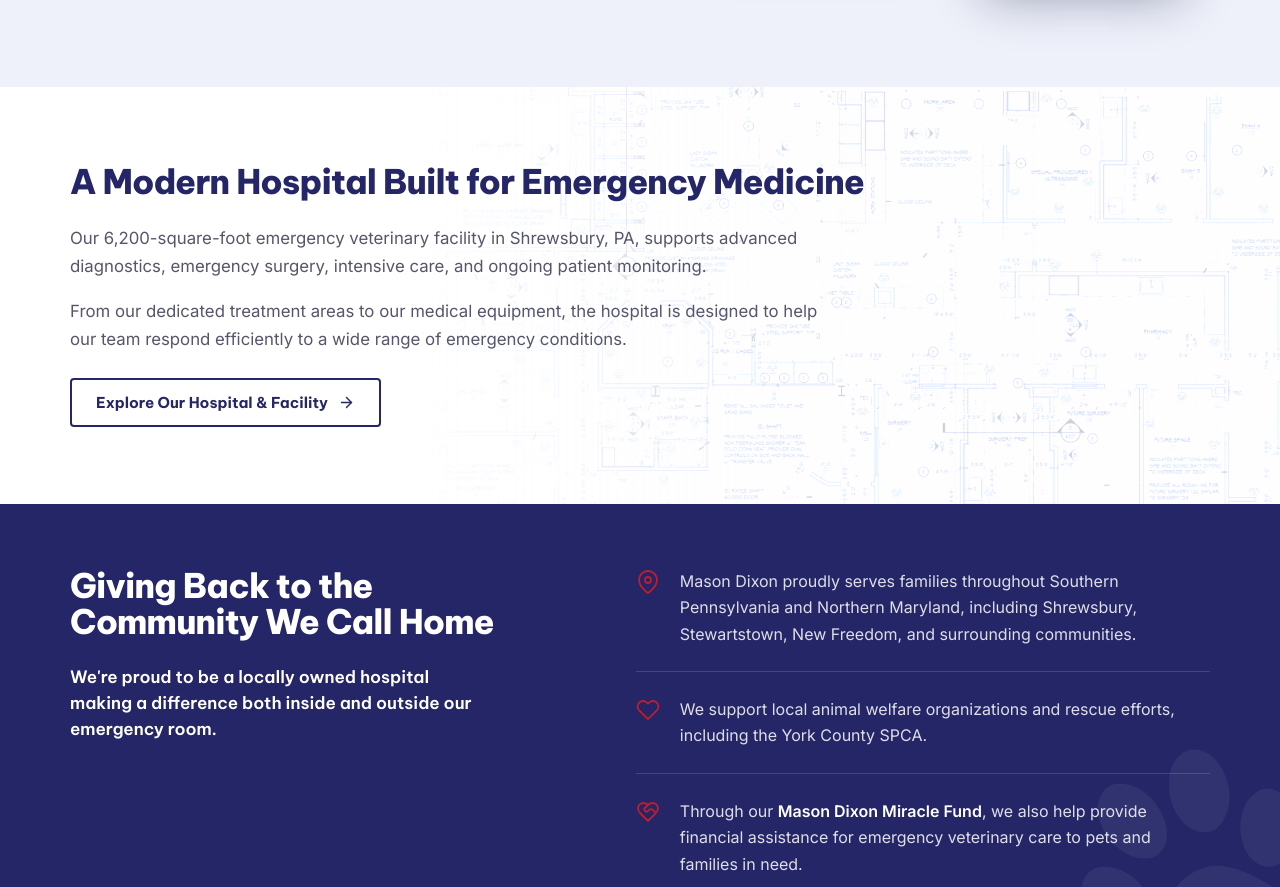
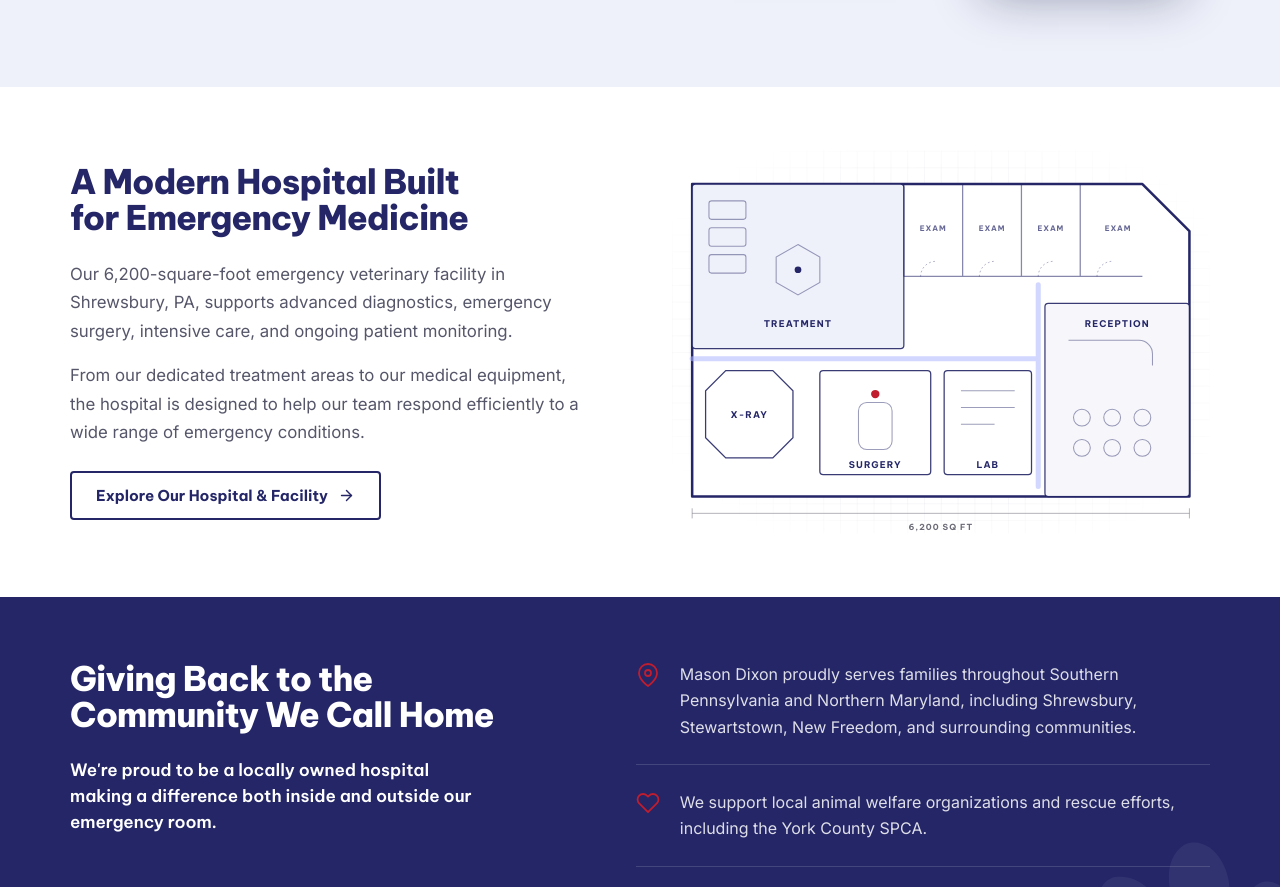
Before and after one commit to imageworksc/mason-dixon-about-us, a plain HTML site: page index.html in a window 1280 px wide. Shown: the part 5134-6021 px from the top of the page. Drawn offline with Linux system fonts and the light colour scheme.

Commit message:
Facility: replace floor-plan image with a modern SVG floor-plan illustration
Co-Authored-By: Claude Opus 5.5 <noreply@anthropic.com>

```diff
--- a/index.html
+++ b/index.html
@@ -10,7 +10,7 @@
 <link rel="preconnect" href="https://fonts.gstatic.com" crossorigin>
 <link rel="stylesheet" href="https://fonts.googleapis.com/css2?family=Be+Vietnam+Pro:wght@500;600;700;800&family=Inter:ital,wght@0,400;0,500;0,600;1,400&display=swap">
 <link rel="stylesheet" href="header.css?v=2">
-<link rel="stylesheet" href="styles.css?v=47">
+<link rel="stylesheet" href="styles.css?v=49">
 <script>document.documentElement.classList.add('js');</script>
 </head>
 <body>
@@ -500,7 +500,6 @@
 
 <!-- ============ FACILITY ============ -->
 <section class="facility">
-  <div class="facility__plan" aria-hidden="true"><img src="assets/floor-plan.png" alt=""></div>
   <div class="container facility__inner">
     <div class="facility__head" data-reveal>
       <h2>A Modern Hospital Built for Emergency Medicine</h2>
@@ -510,6 +509,54 @@
       <p>From our dedicated treatment areas to our medical equipment, the hospital is designed to help our team respond efficiently to a wide range of emergency conditions.</p>
       <a class="btn btn-default" href="https://www.masondixonveter.com/explore-our-facility">Explore Our Hospital &amp; Facility <svg class="btn-trail" aria-hidden="true"><use href="#i-arrow"/></svg></a>
     </div>
+  </div>
+  <div class="facility__plan" aria-hidden="true">
+    <svg class="fp" viewBox="0 0 640 456" fill="none" xmlns="http://www.w3.org/2000/svg">
+      <defs>
+        <radialGradient id="fp-fade" cx="50%" cy="50%" r="60%"><stop offset="40%" stop-color="#fff"/><stop offset="100%" stop-color="#fff" stop-opacity="0"/></radialGradient><mask id="fp-grid-mask"><rect width="640" height="456" fill="url(#fp-fade)"/></mask>
+        <pattern id="fp-grid" width="20" height="20" patternUnits="userSpaceOnUse"><path d="M20 0H0V20" stroke="currentColor" stroke-width=".5" opacity=".35"/></pattern>
+      </defs>
+      <rect x="0" y="0" width="640" height="456" fill="url(#fp-grid)" class="fp-grid" mask="url(#fp-grid-mask)"/>
+      <!-- building shell with chamfered corner -->
+      <path class="fp-wall" d="M24 40H560L616 96V412H24Z"/>
+      <!-- treatment hub -->
+      <rect class="fp-room fp-room--accent" x="24" y="40" width="252" height="196" rx="4"/>
+      <path class="fp-line" d="M150 112l26 15v30l-26 15-26-15v-30z"/>
+      <circle class="fp-dot" cx="150" cy="142" r="4"/>
+      <rect class="fp-line" x="44" y="60" width="44" height="22" rx="3"/>
+      <rect class="fp-line" x="44" y="92" width="44" height="22" rx="3"/>
+      <rect class="fp-line" x="44" y="124" width="44" height="22" rx="3"/>
+      <text class="fp-label" x="150" y="210" text-anchor="middle">Treatment</text>
+      <!-- exam rooms row -->
+      <path class="fp-wall-in" d="M276 40V150M346 40V150M416 40V150M486 40V150M276 150H560"/>
+      <path class="fp-door" d="M296 150a18 18 0 0 1 18-18M366 150a18 18 0 0 1 18-18M436 150a18 18 0 0 1 18-18M506 150a18 18 0 0 1 18-18"/>
+      <text class="fp-label fp-label--sm" x="311" y="96" text-anchor="middle">Exam</text>
+      <text class="fp-label fp-label--sm" x="381" y="96" text-anchor="middle">Exam</text>
+      <text class="fp-label fp-label--sm" x="451" y="96" text-anchor="middle">Exam</text>
+      <text class="fp-label fp-label--sm" x="531" y="96" text-anchor="middle">Exam</text>
+      <!-- x-ray octagon -->
+      <path class="fp-room" d="M64 262h56l24 24v56l-24 24H64l-24-24v-56z"/>
+      <text class="fp-label" x="92" y="319" text-anchor="middle">X-Ray</text>
+      <!-- surgery suites -->
+      <rect class="fp-room" x="176" y="262" width="132" height="124" rx="4"/>
+      <rect class="fp-line" x="222" y="300" width="40" height="56" rx="10"/>
+      <circle class="fp-dot fp-dot--red" cx="242" cy="290" r="5"/>
+      <text class="fp-label" x="242" y="378" text-anchor="middle">Surgery</text>
+      <rect class="fp-room" x="324" y="262" width="104" height="124" rx="4"/>
+      <path class="fp-line" d="M344 286h64M344 306h64M344 326h40"/>
+      <text class="fp-label" x="376" y="378" text-anchor="middle">Lab</text>
+      <!-- reception / waiting -->
+      <rect class="fp-room fp-room--soft" x="444" y="182" width="172" height="230" rx="4"/>
+      <path class="fp-line" d="M472 226h84a16 16 0 0 1 16 16v14"/>
+      <circle class="fp-line" cx="488" cy="318" r="10"/><circle class="fp-line" cx="524" cy="318" r="10"/><circle class="fp-line" cx="560" cy="318" r="10"/>
+      <circle class="fp-line" cx="488" cy="354" r="10"/><circle class="fp-line" cx="524" cy="354" r="10"/><circle class="fp-line" cx="560" cy="354" r="10"/>
+      <text class="fp-label" x="530" y="210" text-anchor="middle">Reception</text>
+      <!-- corridor -->
+      <path class="fp-corridor" d="M24 248H436M436 160V400"/>
+      <!-- dimension line -->
+      <path class="fp-dim" d="M24 432H616M24 426v12M616 426v12"/>
+      <text class="fp-label fp-label--dim" x="320" y="452" text-anchor="middle">6,200 SQ FT</text>
+    </svg>
   </div>
 </section>
 
--- a/styles.css
+++ b/styles.css
@@ -202,12 +202,9 @@ svg{flex-shrink:0}
 /* ---------- Facility ---------- */
 .facility{position:relative;overflow:hidden;isolation:isolate;padding:clamp(56px,6vw,96px) 0;background:#fff}
 .facility > .container{position:relative;z-index:1}
-.facility__plan{position:absolute;inset:0 0 0 auto;width:min(70%,1400px);z-index:0;pointer-events:none;-webkit-mask-image:linear-gradient(to right,transparent 0%,#000 45%);mask-image:linear-gradient(to right,transparent 0%,#000 45%)}
-.facility__plan img{position:absolute;inset:0;width:100%;height:100%;object-fit:cover;object-position:30% 40%;background:#fff;mix-blend-mode:multiply;opacity:.19;filter:sepia(1) hue-rotate(190deg) saturate(3)}
-@media (max-width:767px){.facility__plan{width:100%;-webkit-mask-image:linear-gradient(to bottom,transparent 0%,#000 60%);mask-image:linear-gradient(to bottom,transparent 0%,#000 60%)}.facility__plan img{opacity:.14}}
 .facility__inner{display:grid;gap:var(--s5);align-items:start}
-.facility__head h2{max-width:none;font-size:clamp(26px,1.4vw + 16px,38px)}
-.facility__copy p{max-width:760px;font-size:16.8px;line-height:1.7}
+.facility__head h2{max-width:520px;font-size:clamp(26px,1.4vw + 16px,38px)}
+.facility__copy p{max-width:520px;font-size:16.8px;line-height:1.7}
 .facility__copy p + p{margin-top:var(--s4)}
 .facility__copy .btn{margin-top:var(--s5)}
 
@@ -325,3 +322,27 @@ svg{flex-shrink:0}
   .xray-band::after{display:none}
   .xray-caption{position:relative;inset:auto;padding:var(--s6) 0}
 }
+
+/* ---------- Facility floor-plan illustration ---------- */
+.facility__plan{position:absolute;top:50%;right:max(var(--pad),calc((100vw - var(--container)) / 2 + var(--pad)));width:min(42%,540px);transform:translateY(-50%);z-index:0;pointer-events:none}
+.fp{display:block;width:100%;height:auto;color:var(--navy);overflow:visible}
+.fp-grid{color:#c9cbe6}
+.fp-wall{stroke:var(--navy);stroke-width:3;stroke-linejoin:round;fill:#fff}
+.fp-wall-in{stroke:var(--navy);stroke-width:1.5;opacity:.55}
+.fp-room{stroke:var(--navy);stroke-width:1.5;fill:#fff;opacity:.9}
+.fp-room--accent{fill:#eef0fa}
+.fp-room--soft{fill:#f7f7fb}
+.fp-line{stroke:var(--navy);stroke-width:1.25;opacity:.45}
+.fp-door{stroke:var(--navy);stroke-width:1;stroke-dasharray:2 3;opacity:.45}
+.fp-corridor{stroke:#aeb6ff;stroke-width:6;stroke-linecap:round;opacity:.55}
+.fp-dim{stroke:var(--gray);stroke-width:1;opacity:.6}
+.fp-dot{fill:var(--navy)}
+.fp-dot--red{fill:var(--red)}
+.fp-label{font-family:var(--font-display);font-weight:700;font-size:11px;letter-spacing:.12em;text-transform:uppercase;fill:var(--navy)}
+.fp-label--sm{font-size:9px;opacity:.7}
+.fp-label--dim{font-size:10px;fill:var(--gray)}
+@media (max-width:1023px){
+  .facility__plan{position:relative;top:auto;right:auto;width:100%;max-width:560px;margin:var(--s7) auto 0;transform:none;padding:0 var(--pad)}
+  .facility{padding-bottom:var(--s7)}
+  .facility__copy p,.facility__head h2{max-width:none}
+}
```
Also changed, not shown: assets/floor-plan.png (deleted).
